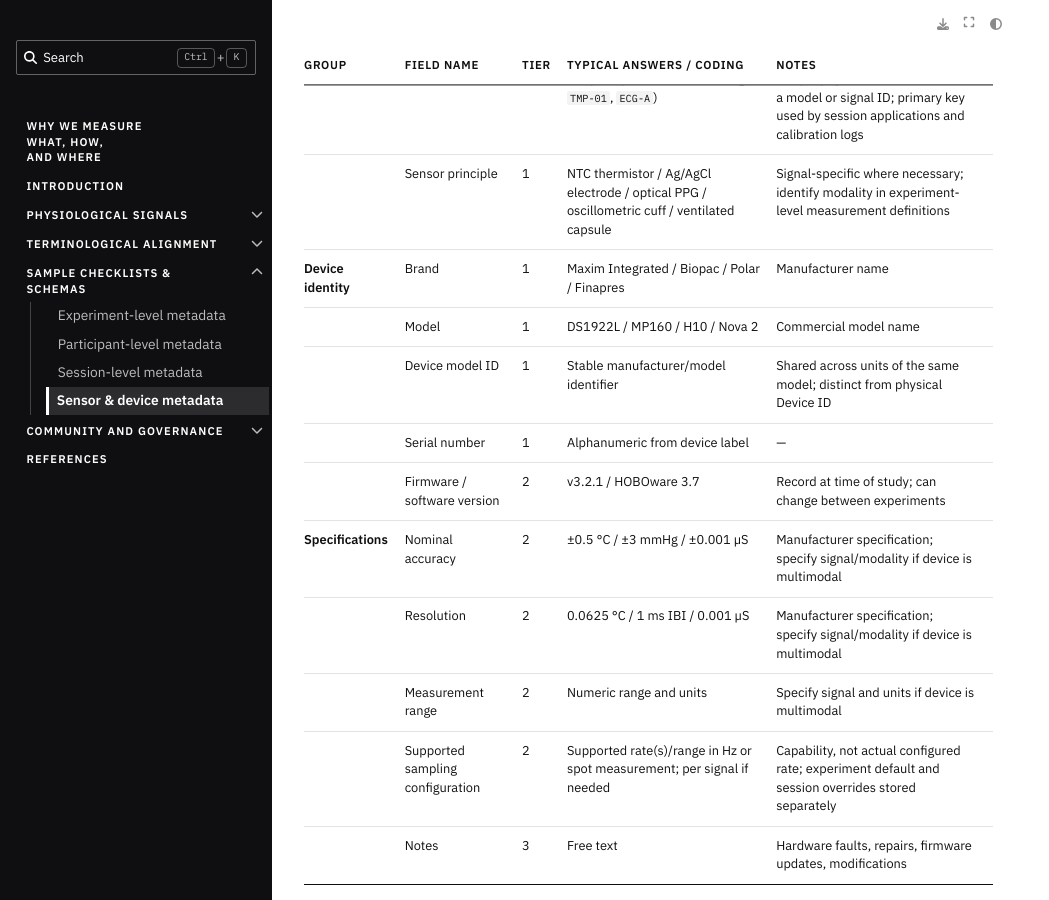
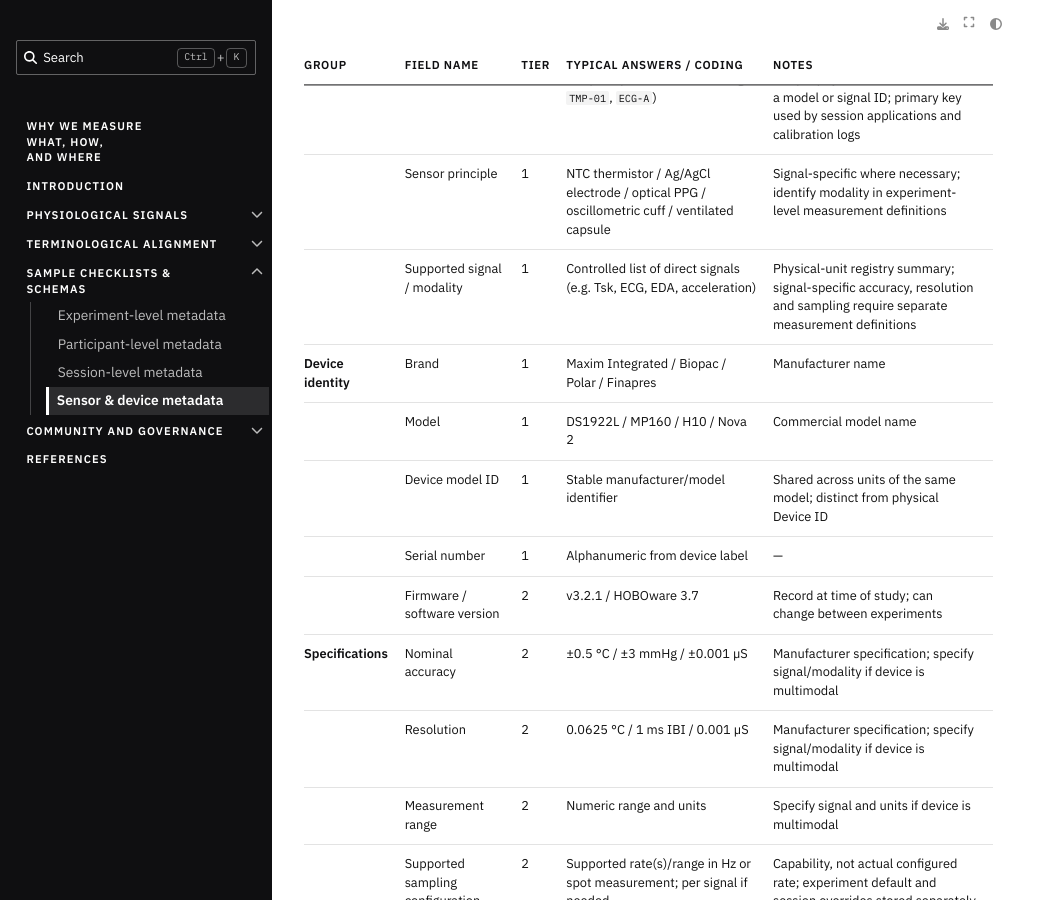
Before and after one commit to bilgekobas/WhyWeMeasureWhat, a Jupyter Book: the page built from book/content/sample-checklists-schemas/sensor-device-metadata.md, in a window 1280 px wide and 900 px high, scrolled down 609 px. Shown: the whole window, without its empty margins (0-1049 px from the left). Built offline with Jupyter Book 1.0.4 settings and Sphinx 7.4.7 and the Sphinx Book theme 1.1.4, drawn with Linux system fonts in a browser that asks for light colours.

Commit message:
Resolve remaining session duplication and device modality linkage

```diff
--- a/book/content/sample-checklists-schemas/sensor-device-metadata.md
+++ b/book/content/sample-checklists-schemas/sensor-device-metadata.md
@@ -16,6 +16,7 @@ A third table, *Sensor Application*, captures per-session placement and configur
 |---|---|---|---|---|
 | **Core IDs** | Device ID | 1 | Unique alphanumeric code (e.g. `TMP-01`, `ECG-A`) | Unique physical device unit ID, not a model or signal ID; primary key used by session applications and calibration logs |
 | | Sensor principle | 1 | NTC thermistor / Ag/AgCl electrode / optical PPG / oscillometric cuff / ventilated capsule | Signal-specific where necessary; identify modality in experiment-level measurement definitions |
+|  | Supported signal / modality | 1 | Controlled list of direct signals (e.g. Tsk, ECG, EDA, acceleration) | Physical-unit registry summary; signal-specific accuracy, resolution and sampling require separate measurement definitions |
 | **Device identity** | Brand | 1 | Maxim Integrated / Biopac / Polar / Finapres | Manufacturer name |
 | | Model | 1 | DS1922L / MP160 / H10 / Nova 2 | Commercial model name |
 | | Device model ID | 1 | Stable manufacturer/model identifier | Shared across units of the same model; distinct from physical Device ID |
```
